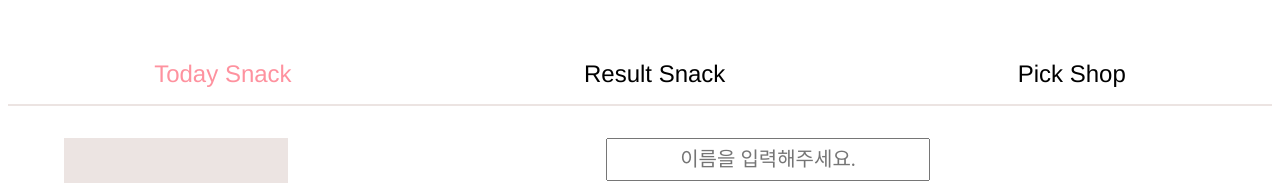
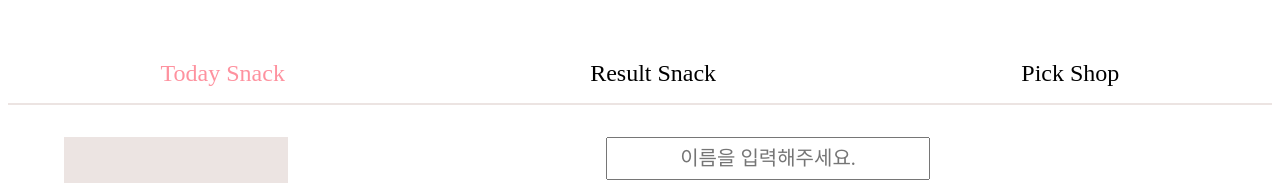
Before and after one commit to eunzi-kim/snack, a Vue app: page /snack/home in a window 1280 px wide. Shown: the top 183 px of the page. Built offline with nearby package versions, Linux system fonts and the light colour scheme; no server answers; a web font is replaced by a local one.

Commit message:
Update nav font

```diff
--- a/src/App.vue
+++ b/src/App.vue
@@ -29,6 +29,13 @@ export default {
     font-style: normal;
 }
 
+@font-face {
+    font-family: 'IM_Hyemin-Regular';
+    src: url('https://cdn.jsdelivr.net/gh/projectnoonnu/noonfonts_2106@1.1/IM_Hyemin-Regular.woff2') format('woff');
+    font-weight: normal;
+    font-style: normal;
+}
+
 #app {
   font-family: CBNUJIKJI, Avenir, Helvetica, Arial, sans-serif;
   -webkit-font-smoothing: antialiased;
--- a/src/components/Navbar.vue
+++ b/src/components/Navbar.vue
@@ -22,7 +22,7 @@ export default {
 <style>
   #nav {
     display: flex;
-    /* width: 100vw; */
+    font-family: 'IM_Hyemin-Regular';
     justify-content: space-around;
     font-size: 1.5rem;
   }
```
